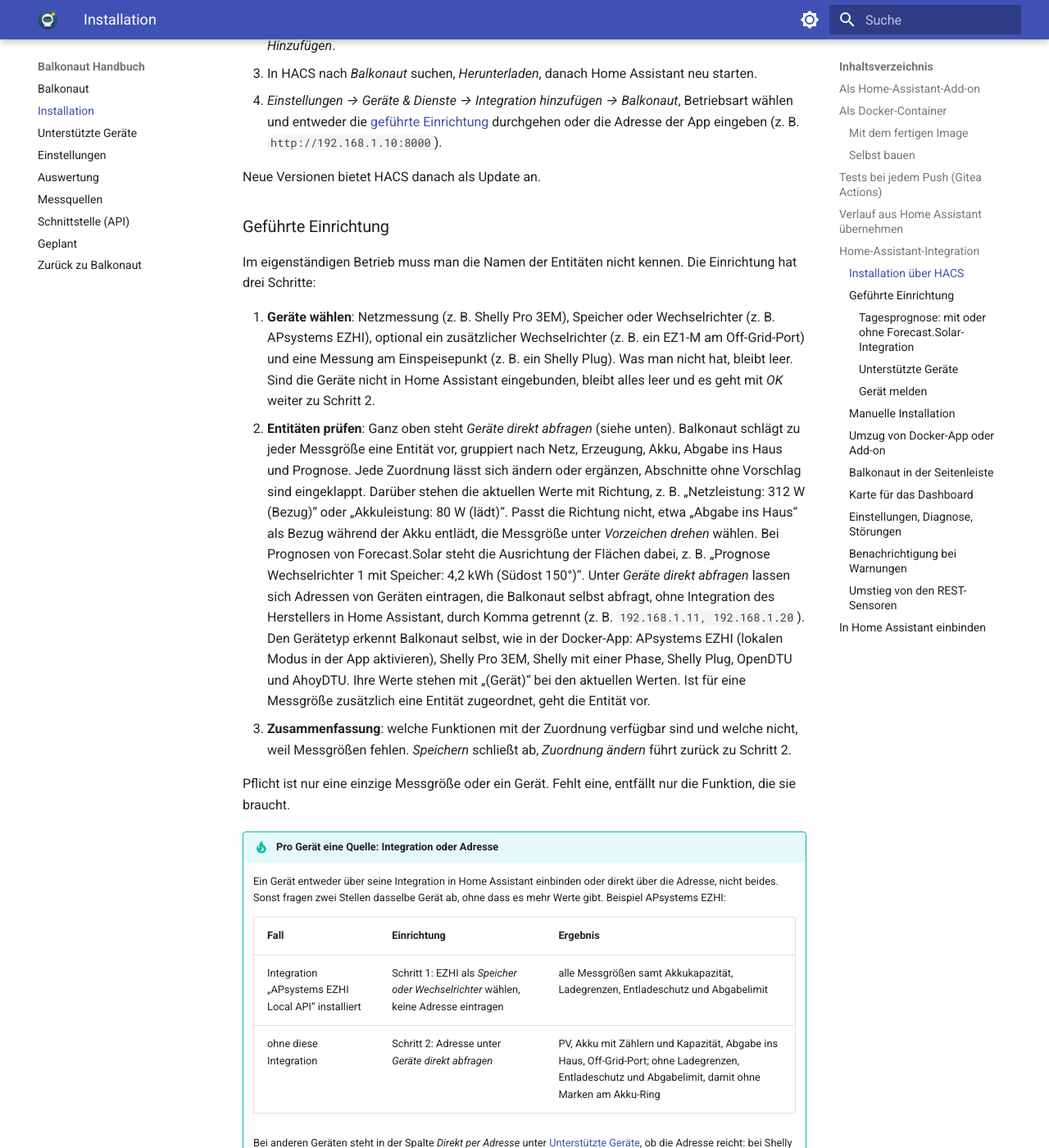
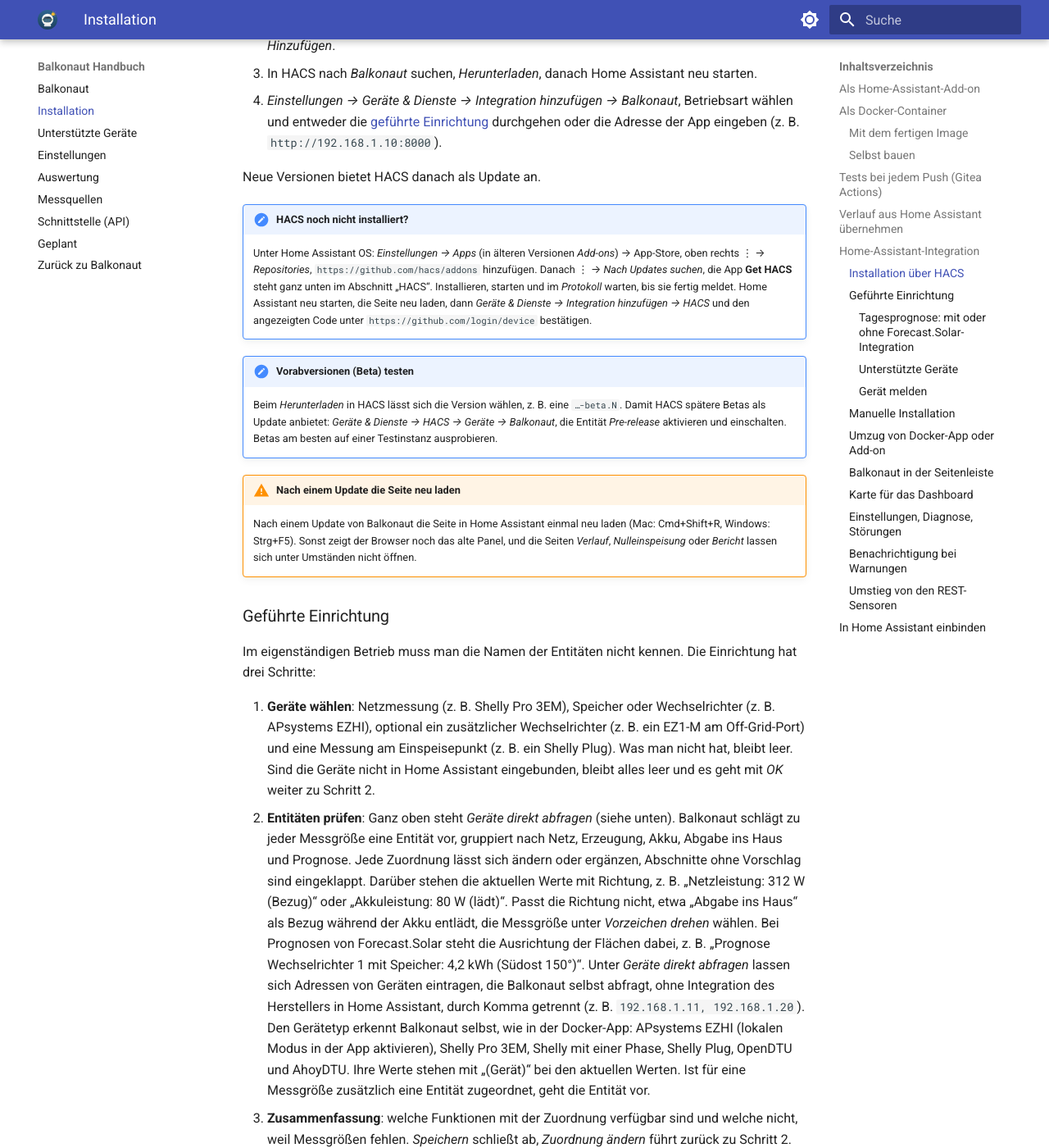
Before and after one commit to balkonaut/balkonaut, an MkDocs documentation site: the page built from docs/installation.md, in a window 1280 px wide and 1400 px high, scrolled down 3698 px. Shown: the whole window at 82% size. Built offline with MkDocs 1.6.1 and Material for MkDocs 9.7.7, drawn with Linux system fonts in a browser that asks for light colours; some of the changed text lies outside the part shown.

Commit message:
Handbuch: Vermerke zu HACS, Betas, Einrichtung ohne Geräte in HA und Neuladen nach Updates; Flächen umbenannt
Unter Konfigurieren heißen die Flächen jetzt Fläche Wechselrichter 1 mit Speicher und Fläche
zusätzlicher Wechselrichter 2, passend zu den Messgrößen.

Refs #136

```diff
--- a/docs/installation.md
+++ b/docs/installation.md
@@ -145,6 +145,23 @@
 
 Neue Versionen bietet HACS danach als Update an.
 
+!!! note "HACS noch nicht installiert?"
+    Unter Home Assistant OS: *Einstellungen → Apps* (in älteren Versionen *Add-ons*) → App-Store, oben rechts
+    ⋮ → *Repositories*, `https://github.com/hacs/addons` hinzufügen. Danach ⋮ → *Nach Updates suchen*, die App
+    **Get HACS** steht ganz unten im Abschnitt „HACS“. Installieren, starten und im *Protokoll* warten, bis sie fertig
+    meldet. Home Assistant neu starten, die Seite neu laden, dann *Geräte & Dienste → Integration hinzufügen → HACS*
+    und den angezeigten Code unter `https://github.com/login/device` bestätigen.
+
+!!! note "Vorabversionen (Beta) testen"
+    Beim *Herunterladen* in HACS lässt sich die Version wählen, z. B. eine `…-beta.N`. Damit HACS spätere Betas als
+    Update anbietet: *Geräte & Dienste → HACS → Geräte → Balkonaut*, die Entität *Pre-release* aktivieren und
+    einschalten. Betas am besten auf einer Testinstanz ausprobieren.
+
+!!! warning "Nach einem Update die Seite neu laden"
+    Nach einem Update von Balkonaut die Seite in Home Assistant einmal neu laden (Mac: Cmd+Shift+R, Windows: Strg+F5).
+    Sonst zeigt der Browser noch das alte Panel, und die Seiten *Verlauf*, *Nulleinspeisung* oder *Bericht* lassen sich
+    unter Umständen nicht öffnen.
+
 ### Geführte Einrichtung
 
 Im eigenständigen Betrieb muss man die Namen der Entitäten nicht kennen. Die Einrichtung hat drei Schritte:
@@ -168,6 +185,20 @@
    *Speichern* schließt ab, *Zuordnung ändern* führt zurück zu Schritt 2.
 
 Pflicht ist nur eine einzige Messgröße oder ein Gerät. Fehlt eine, entfällt nur die Funktion, die sie braucht.
+
+!!! example "Beispiel: Geräte nicht in Home Assistant eingebunden"
+    1. *Integration hinzufügen → Balkonaut → Eigenständig in Home Assistant*.
+    2. *Geräte wählen*: alles leer lassen, *OK*.
+    3. *Entitäten prüfen*: unter *Geräte direkt abfragen* die Adressen eintragen, z. B.
+       `192.168.178.11, 192.168.178.168, 192.168.178.38` (Speicher, Netzmessung, Zwischenstecker). Die Abschnitte
+       darunter bleiben leer, auch *Prognose*, wenn keine Forecast.Solar-Integration installiert ist. *OK*.
+    4. *Zusammenfassung*: Sie zeigt, welche Funktionen verfügbar sind. Zum Prüfen der Richtungen *Zuordnung ändern*:
+       Schritt 2 zeigt jetzt oben die aktuellen Werte der Geräte mit „(Gerät)“. Stimmt eine Richtung nicht, unter
+       *Vorzeichen drehen* die Messgröße wählen, *OK*.
+    5. In der Zusammenfassung *Speichern*.
+    6. Danach unter *Konfigurieren* Arbeitspreis, Einspeisevergütung und Anschaffungskosten eintragen, optional das
+       Datum der Inbetriebnahme und für die Tagesprognose die Flächen (siehe unten). Die Kachel *Einrichtung* im Panel
+       zeigt, was noch fehlt.
 
 !!! tip "Pro Gerät eine Quelle: Integration oder Adresse"
     Ein Gerät entweder über seine Integration in Home Assistant einbinden oder direkt über die Adresse, nicht beides.
```
Also changed, not shown: other parts of docs/installation.md (+1 -1 lines), 2 other files.
